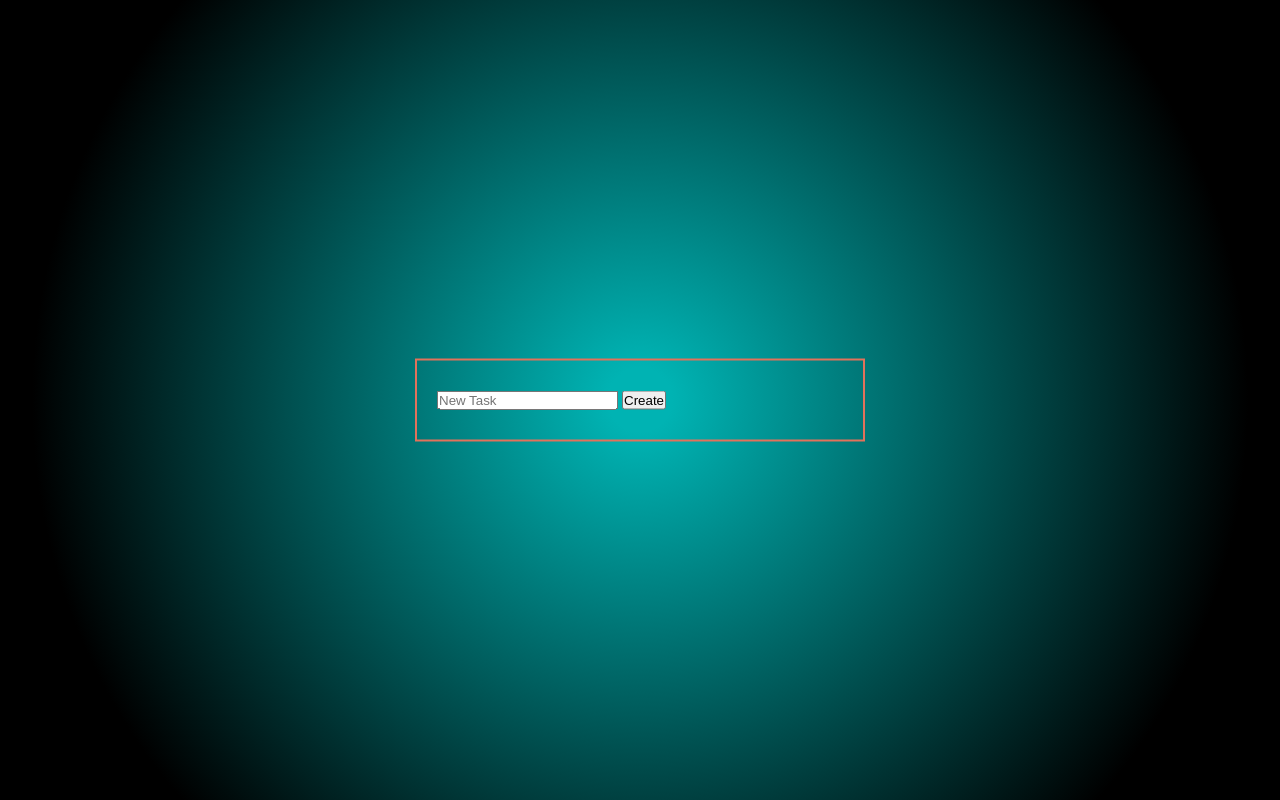
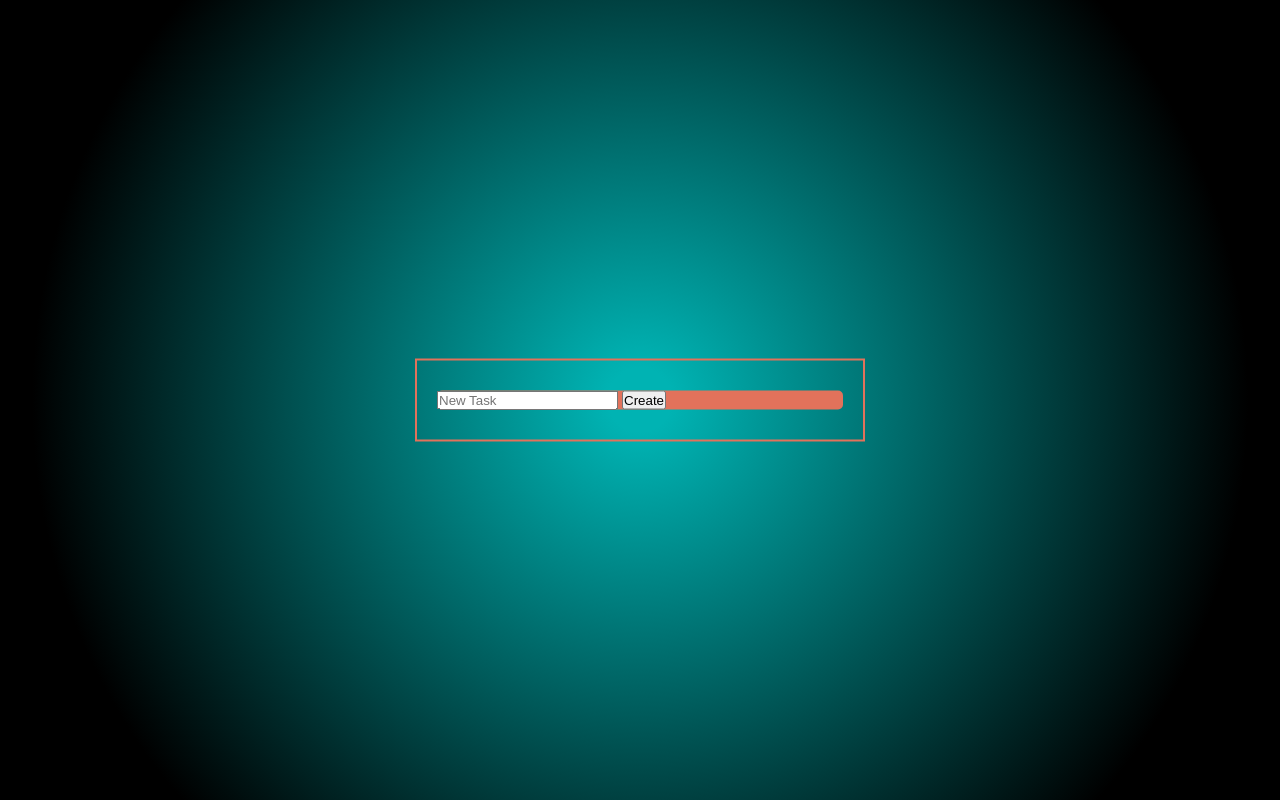
Before and after one commit to Nicole-devs/To-Do-List, a plain HTML site: page index.html in a window 1280 px wide. Drawn offline with Linux system fonts and the light colour scheme.

Commit message:
Textbox styling

```diff
--- a/style.css
+++ b/style.css
@@ -26,3 +26,10 @@ body{
     left: 50%;
     padding: 30px 20px;
 }
+
+#newtask{
+    position: relative;
+    background-color: #E2725B;
+    padding: 30px, 20px;
+    border-radius: 5px;
+}
```
